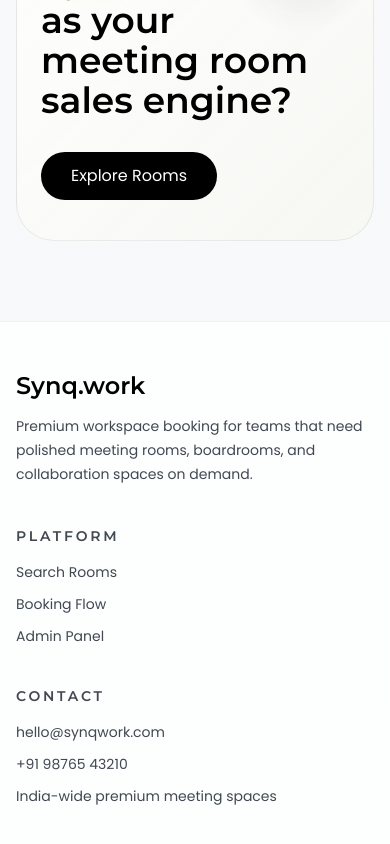
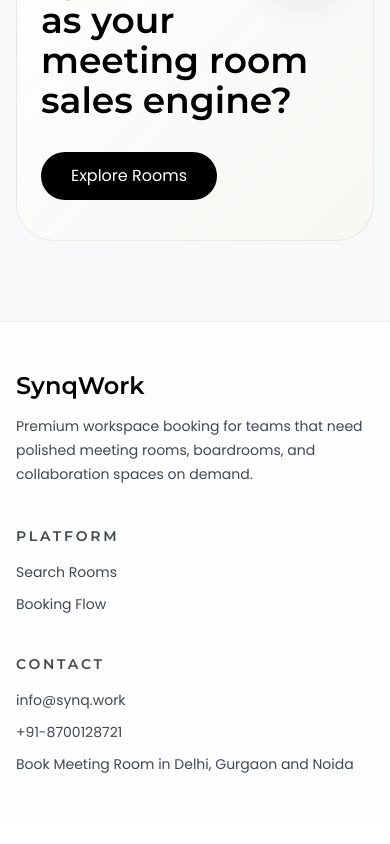
Before and after one commit to Ritesh-khorana/synqwork-booking, a Next.js app: page / in a window 390 px wide. Shown: the part 10750-11594 px from the top of the page. After the commit the page ends 11572 px from the top, so only its background shows below. Built offline with nearby package versions, Linux system fonts and the light colour scheme.

Commit message:
Update footer.tsx
added mobile number

```diff
--- a/components/footer.tsx
+++ b/components/footer.tsx
@@ -5,7 +5,7 @@
     <footer className="border-t border-black/5 bg-white/80">
       <div className="section-shell grid gap-10 py-12 md:grid-cols-[1.3fr_1fr_1fr]">
         <div>
-          <p className="font-[Montserrat] text-2xl font-semibold">Synq.work</p>
+          <p className="font-[Montserrat] text-2xl font-semibold">SynqWork</p>
           <p className="mt-3 max-w-md text-sm leading-6 text-[#404852]">
             Premium workspace booking for teams that need polished meeting rooms, boardrooms, and collaboration spaces
             on demand.
@@ -18,7 +18,6 @@
           <div className="mt-4 flex flex-col gap-3 text-sm text-[#404852]">
             <Link href="/search">Search Rooms</Link>
             <Link href="/booking">Booking Flow</Link>
-            <Link href="/admin">Admin Panel</Link>
           </div>
         </div>
         <div>
@@ -26,10 +25,14 @@
             Contact
           </p>
           <div className="mt-4 flex flex-col gap-3 text-sm text-[#404852]">
-            <span>hello@synqwork.com</span>
-            <span>+91 98765 43210</span>
-            <span>India-wide premium meeting spaces</span>
-          </div>
+  <a href="mailto:info@synq.work" className="hover:underline">
+    info@synq.work
+  </a>
+  <a href="tel:+918700128721" className="hover:underline">
+    +91-8700128721
+  </a>
+  <span>Book Meeting Room in Delhi, Gurgaon and Noida</span>
+</div>
         </div>
       </div>
     </footer>
```
